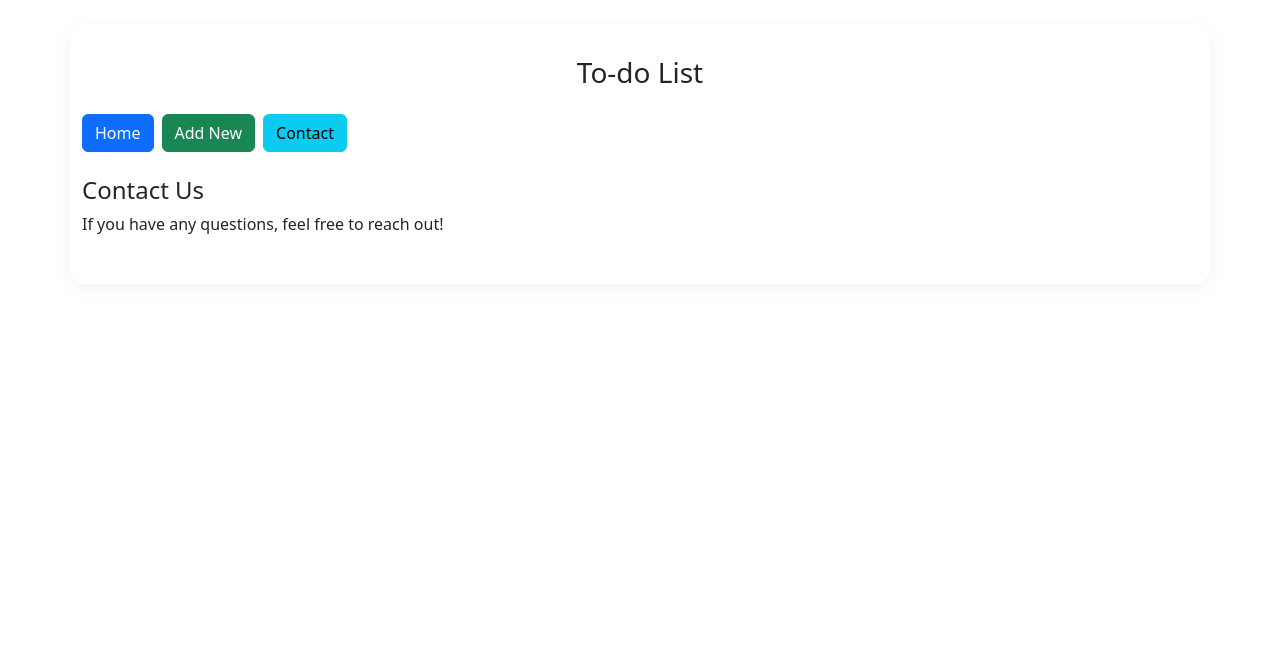
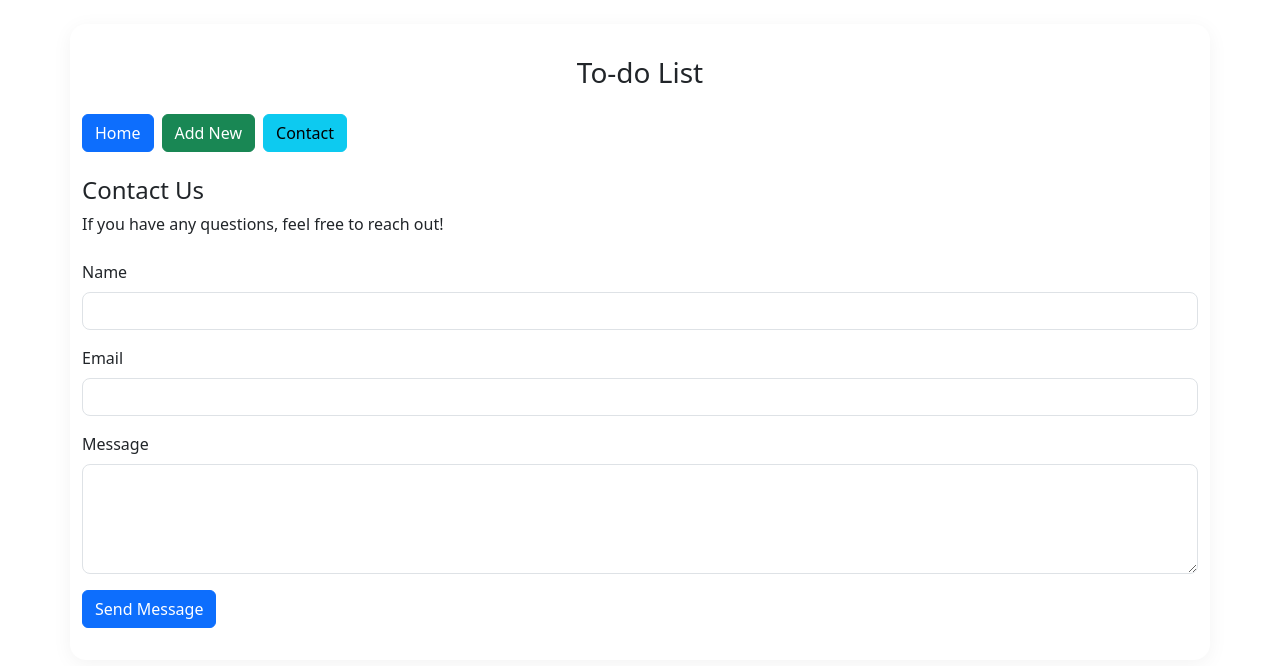
Before and after one commit to nchambrick/React-App, a React (Create React App) app: page /contact in a window 1280 px wide. Shown: the top 666 px of the page. Built offline with nearby package versions, Linux system fonts and the light colour scheme.

Commit message:
Updating Contact Form

```diff
--- a/src/contact.js
+++ b/src/contact.js
@@ -1,11 +1,68 @@
-// Contact.js
-import React from "react";
+import React, { useState } from "react";
 
 function Contact() {
+    const [formData, setFormData] = useState({
+        name: "",
+        email: "",
+        message: ""
+    });
+
+    const handleChange = (e) => {
+        const { name, value } = e.target;
+        setFormData({ ...formData, [name]: value });
+    };
+
+    const handleSubmit = (e) => {
+        e.preventDefault();
+        // You can replace this with sending data to a backend or email service
+        alert(`Thank you, ${formData.name}! We'll be in touch soon.`);
+        setFormData({ name: "", email: "", message: "" }); // Reset form
+    };
+
     return (
         <div className="mt-4">
             <h4>Contact Us</h4>
             <p>If you have any questions, feel free to reach out!</p>
+
+            <form onSubmit={handleSubmit} className="mt-4">
+                <div className="mb-3">
+                    <label className="form-label">Name</label>
+                    <input
+                        type="text"
+                        name="name"
+                        className="form-control"
+                        value={formData.name}
+                        onChange={handleChange}
+                        required
+                    />
+                </div>
+
+                <div className="mb-3">
+                    <label className="form-label">Email</label>
+                    <input
+                        type="email"
+                        name="email"
+                        className="form-control"
+                        value={formData.email}
+                        onChange={handleChange}
+                        required
+                    />
+                </div>
+
+                <div className="mb-3">
+                    <label className="form-label">Message</label>
+                    <textarea
+                        name="message"
+                        className="form-control"
+                        rows="4"
+                        value={formData.message}
+                        onChange={handleChange}
+                        required
+                    />
+                </div>
+
+                <button type="submit" className="btn btn-primary">Send Message</button>
+            </form>
         </div>
     );
 }
```
